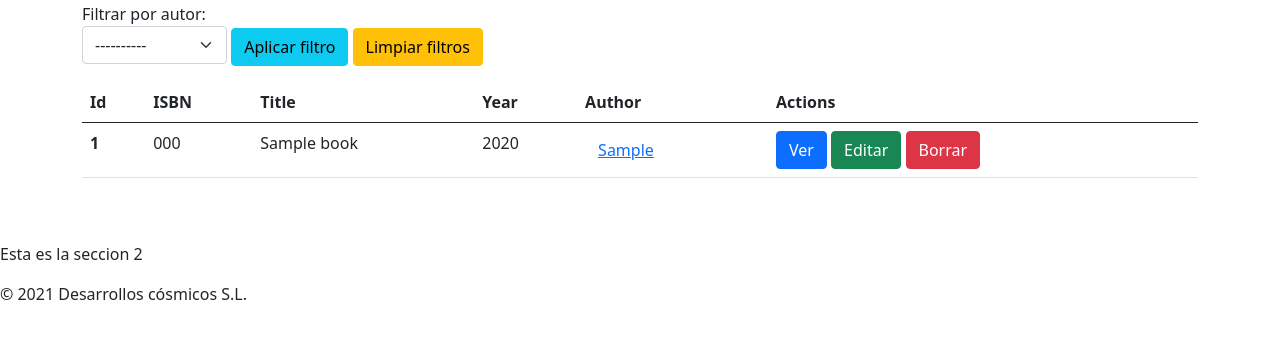
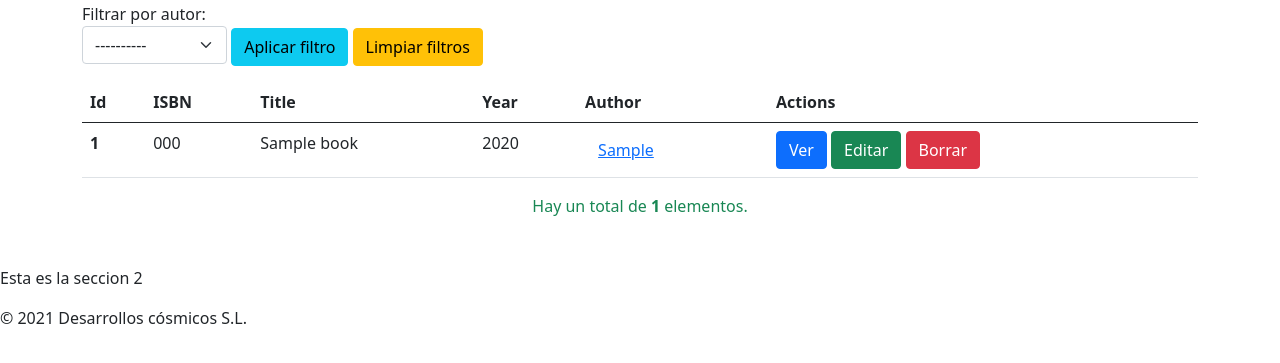
Before and after one commit to alansastre/djangoProject, a Django app: page /books/ in a window 1280 px wide. Shown: the part 162-525 px from the top of the page. Run offline with Django 3.2, Linux system fonts and the light colour scheme; tables that the repository leaves empty hold one stand-in row (values such as "Sample post").

Commit message:
Mostrar número de elementos por listado

```diff
--- a/app/templates/books/book-list.html
+++ b/app/templates/books/book-list.html
@@ -90,8 +90,12 @@
                 </table>
 
                 {% if not books|length %}
-                    <div class="text-center">
+                    <div class="text-center text-danger">
                         No hay elementos actualmente.
+                    </div>
+                {% else %}
+                    <div class="text-center text-success">
+                        Hay un total de <strong>{{ books|length }}</strong> elementos.
                     </div>
                 {% endif %}
 
```
Also changed, not shown: README.md.
